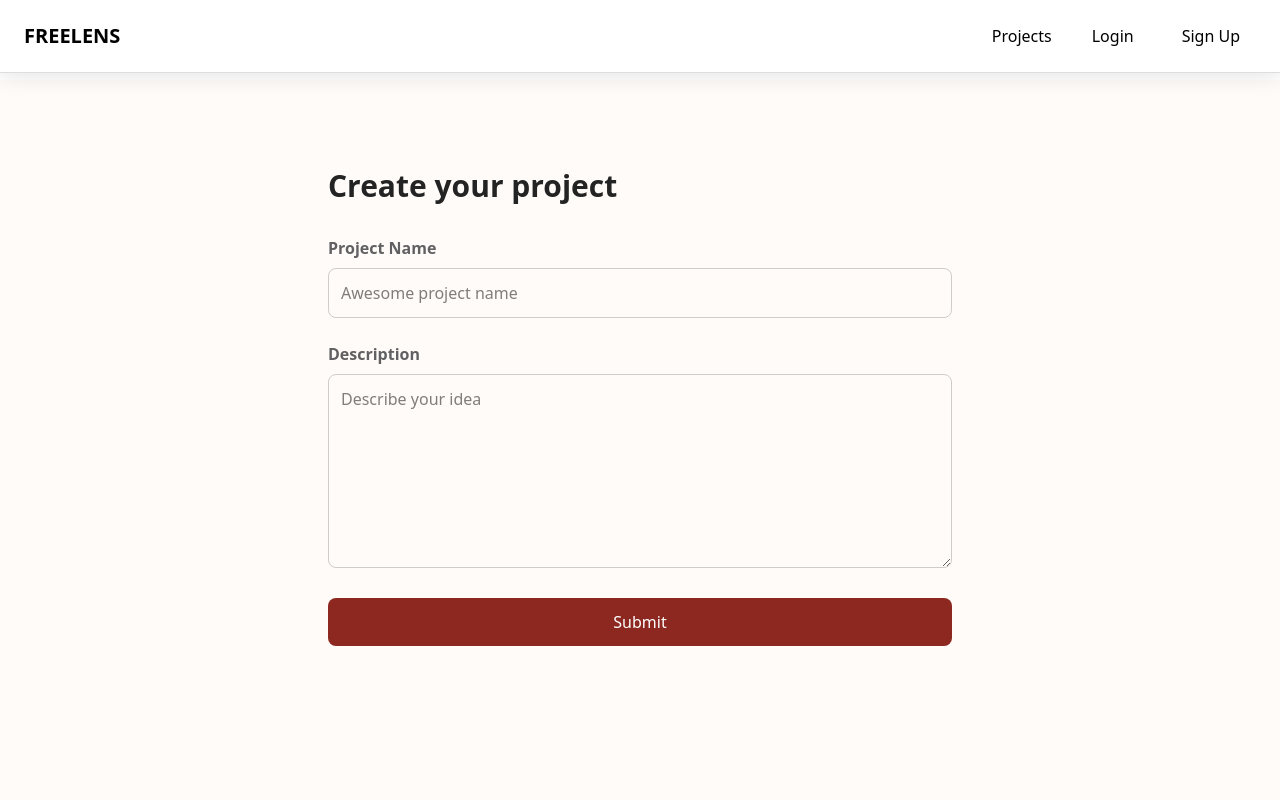
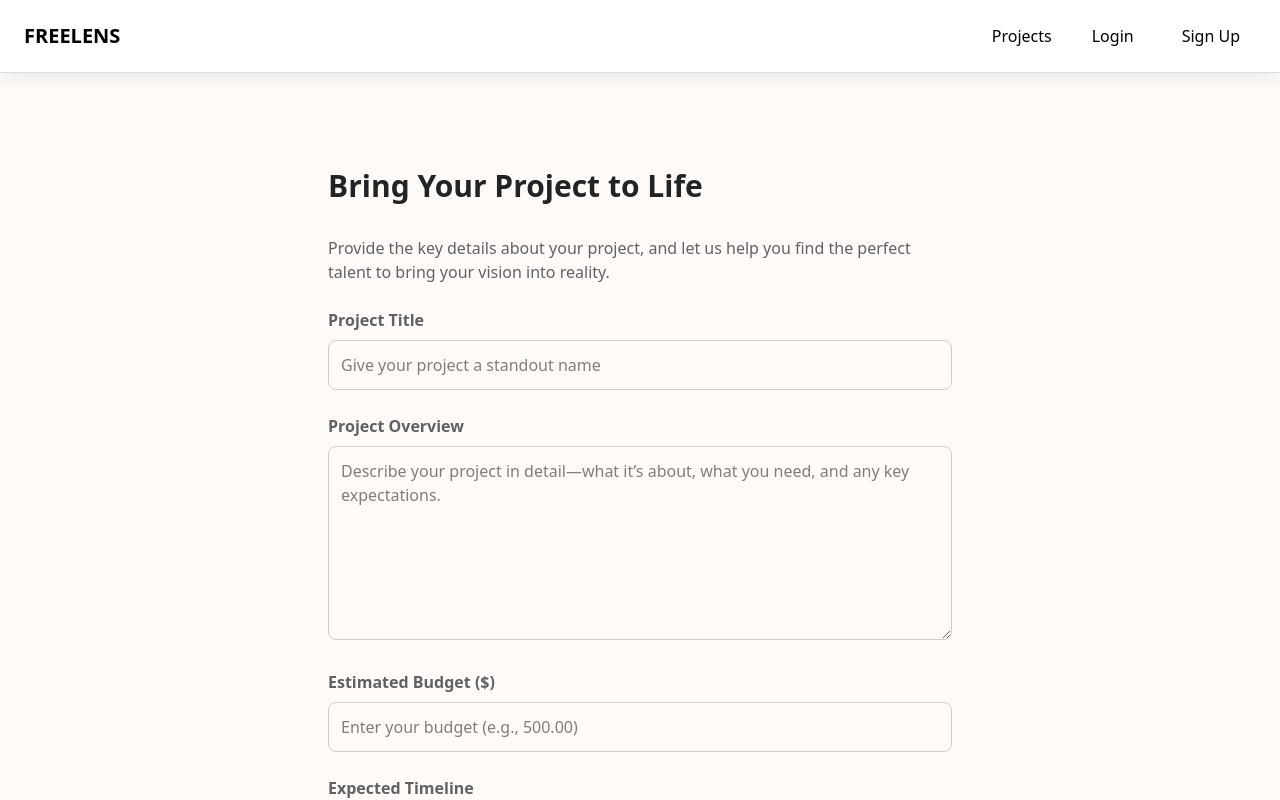
Before and after one commit to VocoPoco/hacktues_11, a React (Vite) app in the folder client/: page /create-project in a window 1280 px wide. Shown: the top 800 px of the page. Built offline with nearby package versions, Linux system fonts and the light colour scheme.

Commit message:
copywriting

```diff
--- a/client/pages/CreateProject/createProject.jsx
+++ b/client/pages/CreateProject/createProject.jsx
@@ -1,4 +1,3 @@
-// pages/CreateProject.jsx
 import React from "react";
 
 const CreateProject = () => {
@@ -6,29 +5,51 @@ const CreateProject = () => {
     <div className="pt-16 min-h-screen bg-[#fffbf9]">
 
       <div className="container mx-auto p-6 max-w-2xl">
-        <h1 className="text-3xl font-bold mb-8 text-[#232323]">Create your project</h1>
+        <h1 className="text-3xl font-bold mb-8 text-[#232323]">Bring Your Project to Life</h1>
+        <p className="text-[#616062] mb-6">
+          Provide the key details about your project, and let us help you find the perfect talent to bring your vision into reality.
+        </p>
 
         <form className="space-y-6">
 
           <div>
-            <label className="block font-bold text-[#616062] mb-2">Project Name</label>
+            <label className="block font-bold text-[#616062] mb-2">Project Title</label>
             <input
-              type="email"
-              placeholder="Awesome project name"
+              type="text"
+              placeholder="Give your project a standout name"
               className="w-full p-3 border border-[#616062]/30 rounded-lg focus:ring-2 focus:ring-[#8c281f]"
             />
           </div>
 
           <div>
-            <label className="block font-bold text-[#616062] mb-2">Description</label>
+            <label className="block font-bold text-[#616062] mb-2">Project Overview</label>
             <textarea
-              rows="7" placeholder="Describe your idea"
+              rows="7"
+              placeholder="Describe your project in detail—what it’s about, what you need, and any key expectations."
+              className="w-full p-3 border border-[#616062]/30 rounded-lg focus:ring-2 focus:ring-[#8c281f]"
+            />
+          </div>
+
+          <div>
+            <label className="block font-bold text-[#616062] mb-2">Estimated Budget ($)</label>
+            <input
+              type="number"
+              placeholder="Enter your budget (e.g., 500.00)"
+              className="w-full p-3 border border-[#616062]/30 rounded-lg focus:ring-2 focus:ring-[#8c281f]"
+            />
+          </div>
+
+          <div>
+            <label className="block font-bold text-[#616062] mb-2">Expected Timeline</label>
+            <input
+              type="text"
+              placeholder="How long do you expect this project to take? (e.g., 10 days, 2 weeks, 1 month)"
               className="w-full p-3 border border-[#616062]/30 rounded-lg focus:ring-2 focus:ring-[#8c281f]"
             />
           </div>
 
           <button className="w-full bg-[#8c281f] text-white py-3 rounded-lg hover:bg-[#732018] transition-colors">
-            Submit
+            Post Project
           </button>
         </form>
       </div>
```
